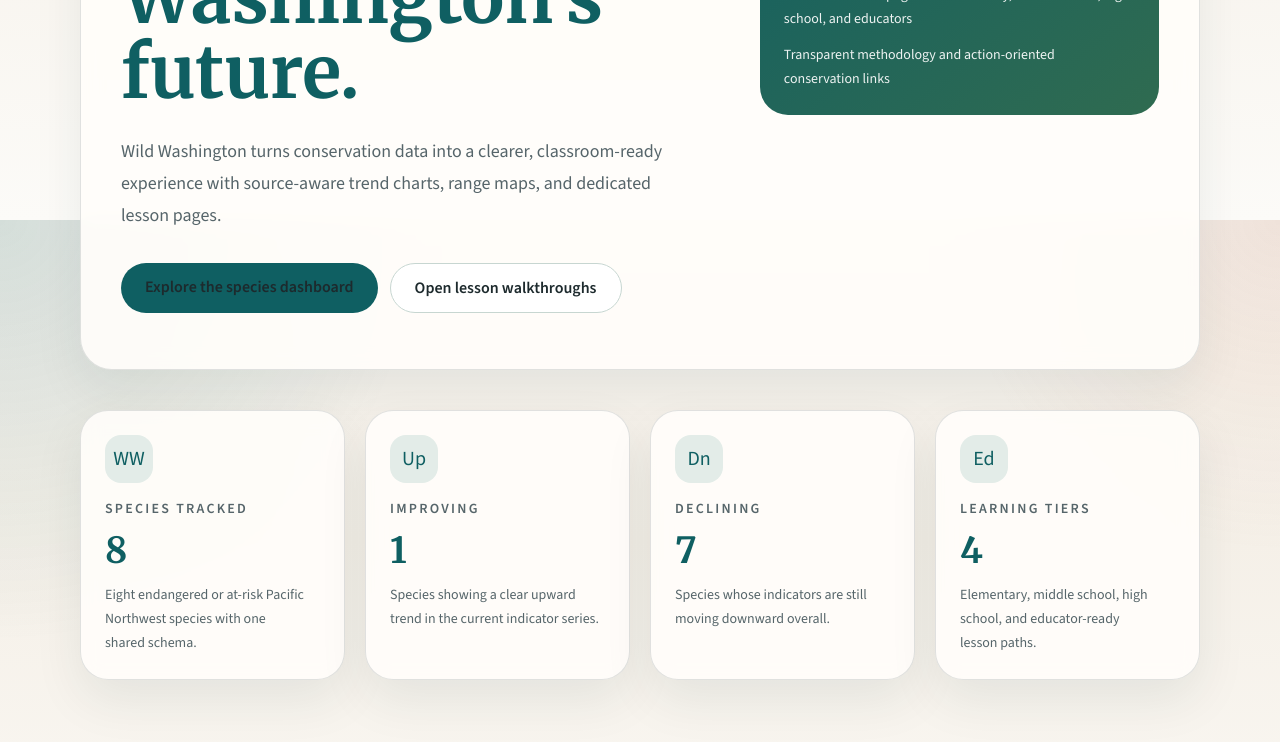
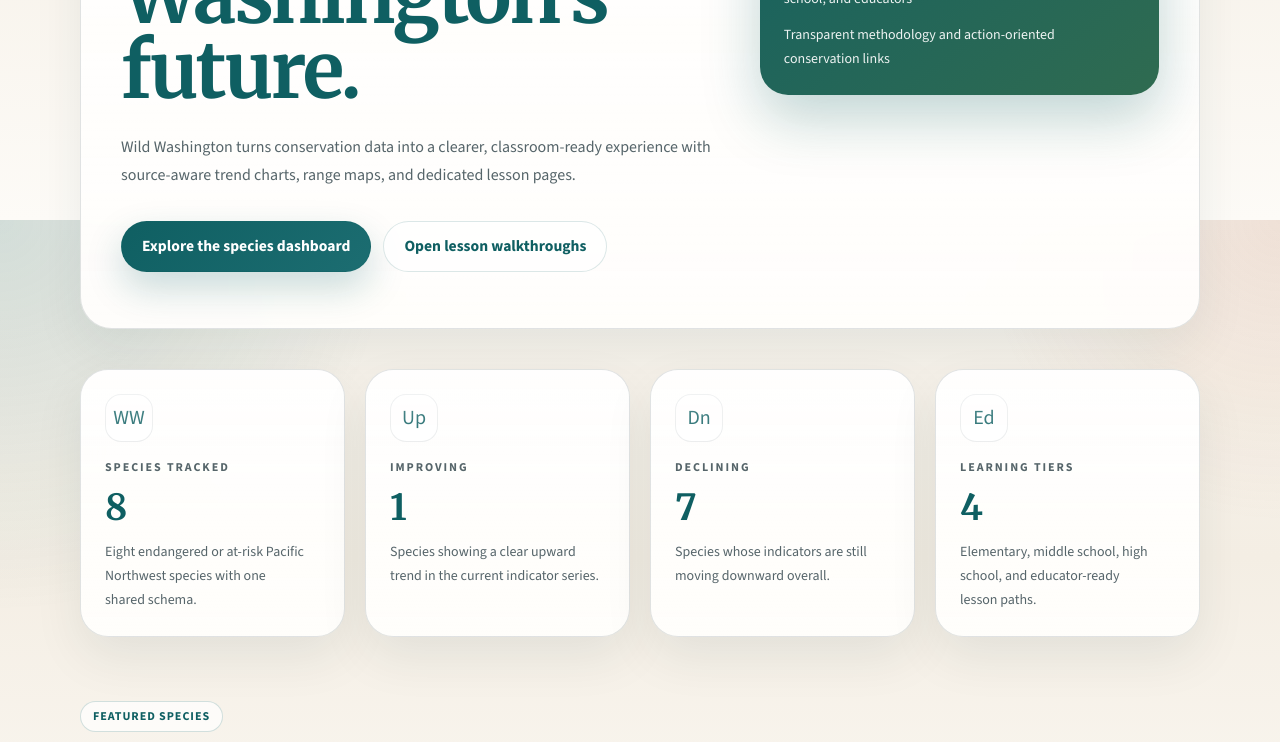
Before and after one commit to sabinMas/Wild-Washington, a Next.js app: page / in a window 1280 px wide. Shown: the part 580-1322 px from the top of the page. Built offline with nearby package versions, Linux system fonts and the light colour scheme.

Commit message:
Strengthen shared design system foundation

```diff
--- a/app/compare/page.tsx
+++ b/app/compare/page.tsx
@@ -13,7 +13,7 @@ export default function ComparePage() {
       <div className="max-w-3xl">
         <p className="section-kicker">Comparison view</p>
         <h1 className="hero-title mt-4 font-bold text-ocean">Overlay species trajectories and look for patterns</h1>
-        <p className="mt-5 text-base leading-7 text-muted sm:text-lg sm:leading-8">
+        <p className="lede mt-5">
           Compare how different species respond to habitat loss, prey shifts,
           wetland restoration, or dryland disturbance using normalized change,
           not misleading raw values from incompatible metrics.
--- a/app/dashboard/page.tsx
+++ b/app/dashboard/page.tsx
@@ -13,7 +13,7 @@ export default function DashboardPage() {
       <div className="max-w-3xl">
         <p className="section-kicker">Species overview</p>
         <h1 className="hero-title mt-4 font-bold text-ocean">Endangered species at a glance</h1>
-        <p className="mt-5 text-base leading-7 text-muted sm:text-lg sm:leading-8">
+        <p className="lede mt-5">
           Search across Washington&apos;s featured species, compare trend status, and open
           any card for a cleaner dashboard that explains what each number actually measures.
         </p>
--- a/app/globals.css
+++ b/app/globals.css
@@ -14,6 +14,14 @@
   --success: #2f7d57;
   --warning: #b78a2c;
   --danger: #a24437;
+  --radius-panel: 1.75rem;
+  --radius-card: 1.35rem;
+  --radius-pill: 9999px;
+  --shadow-soft: 0 20px 50px rgba(15, 49, 51, 0.08);
+  --shadow-lift: 0 26px 60px rgba(15, 49, 51, 0.14);
+  --ring-strong: rgba(15, 95, 98, 0.22);
+  --panel-border: rgba(86, 101, 106, 0.18);
+  --panel-surface: rgba(255, 253, 250, 0.92);
 }
 
 @theme {
@@ -42,17 +50,25 @@ html {
 body {
   min-height: 100vh;
   background:
-    radial-gradient(circle at top left, rgba(15, 95, 98, 0.15), transparent 28%),
-    radial-gradient(circle at top right, rgba(183, 102, 66, 0.12), transparent 22%),
-    linear-gradient(180deg, #f7f4ef 0%, #f5f0e8 40%, #fcfbf8 100%);
+    radial-gradient(circle at top left, rgba(15, 95, 98, 0.16), transparent 26%),
+    radial-gradient(circle at top right, rgba(183, 102, 66, 0.14), transparent 20%),
+    linear-gradient(180deg, #f8f5ef 0%, #f4eee4 42%, #fdfbf7 100%);
   color: var(--ink);
   font-family: var(--font-source-sans-3), ui-sans-serif, system-ui, sans-serif;
   text-wrap: pretty;
+  line-height: 1.5;
 }
 
 a {
   color: inherit;
   text-decoration: none;
+}
+
+button,
+input,
+textarea,
+select {
+  font: inherit;
 }
 
 img {
@@ -62,6 +78,11 @@ img {
 
 ::selection {
   background: rgba(15, 95, 98, 0.18);
+}
+
+:focus-visible {
+  outline: 3px solid var(--ring-strong);
+  outline-offset: 3px;
 }
 
 .shell {
@@ -76,10 +97,36 @@ img {
 }
 
 .panel {
-  border: 1px solid rgba(86, 101, 106, 0.18);
-  background: rgba(255, 253, 250, 0.92);
-  box-shadow: 0 20px 50px rgba(15, 49, 51, 0.08);
+  border: 1px solid var(--panel-border);
+  background:
+    linear-gradient(180deg, rgba(255, 255, 255, 0.75), rgba(255, 255, 255, 0.4)),
+    var(--panel-surface);
+  box-shadow: var(--shadow-soft);
   backdrop-filter: blur(10px);
+  position: relative;
+}
+
+.panel::before {
+  content: "";
+  position: absolute;
+  inset: 0;
+  border-radius: inherit;
+  background: linear-gradient(180deg, rgba(255, 255, 255, 0.4), transparent 35%);
+  pointer-events: none;
+}
+
+.panel-accent {
+  border: 1px solid rgba(15, 95, 98, 0.12);
+  background: rgba(255, 255, 255, 0.82);
+  box-shadow:
+    inset 0 1px 0 rgba(255, 255, 255, 0.65),
+    0 14px 34px rgba(15, 49, 51, 0.08);
+}
+
+.panel-soft {
+  border: 1px solid rgba(86, 101, 106, 0.12);
+  background: rgba(255, 255, 255, 0.72);
+  box-shadow: inset 0 1px 0 rgba(255, 255, 255, 0.4);
 }
 
 .display-type {
@@ -101,18 +148,171 @@ img {
   color: var(--ocean);
 }
 
-.leaflet-container {
-  font: inherit;
-}
-
 .hero-title {
   font-family: var(--font-merriweather), Georgia, serif;
-  font-size: clamp(2.35rem, 6vw, 4.5rem);
-  line-height: 1.05;
+  font-size: clamp(2.5rem, 6vw, 4.85rem);
+  line-height: 0.98;
+  letter-spacing: -0.03em;
+  text-wrap: balance;
 }
 
 .section-title {
   font-family: var(--font-merriweather), Georgia, serif;
-  font-size: clamp(1.8rem, 4vw, 2.6rem);
-  line-height: 1.12;
+  font-size: clamp(1.85rem, 4vw, 2.75rem);
+  line-height: 1.08;
+  letter-spacing: -0.025em;
+  text-wrap: balance;
 }
+
+.eyebrow {
+  font-size: 0.75rem;
+  font-weight: 700;
+  letter-spacing: 0.16em;
+  text-transform: uppercase;
+  color: var(--muted);
+}
+
+.lede {
+  max-width: 42rem;
+  font-size: clamp(1rem, 1.2vw, 1.15rem);
+  line-height: 1.75;
+  color: var(--muted);
+}
+
+.button-primary,
+.button-secondary,
+.button-ghost {
+  display: inline-flex;
+  align-items: center;
+  justify-content: center;
+  gap: 0.55rem;
+  min-height: 2.9rem;
+  border-radius: var(--radius-pill);
+  padding: 0.8rem 1.25rem;
+  font-size: 0.975rem;
+  font-weight: 700;
+  transition:
+    transform 180ms ease,
+    box-shadow 180ms ease,
+    background-color 180ms ease,
+    border-color 180ms ease,
+    color 180ms ease;
+}
+
+.button-primary:hover,
+.button-secondary:hover,
+.button-ghost:hover {
+  transform: translateY(-1px);
+}
+
+.button-primary {
+  border: 1px solid rgba(15, 95, 98, 0.18);
+  background: linear-gradient(135deg, var(--ocean), #1c6d71);
+  color: white;
+  box-shadow: 0 16px 36px rgba(15, 95, 98, 0.22);
+}
+
+.button-primary:hover {
+  background: linear-gradient(135deg, #0d5658, var(--forest));
+}
+
+.button-secondary {
+  border: 1px solid rgba(15, 95, 98, 0.15);
+  background: rgba(255, 255, 255, 0.86);
+  color: var(--ocean);
+  box-shadow: inset 0 1px 0 rgba(255, 255, 255, 0.7);
+}
+
+.button-secondary:hover {
+  background: rgba(227, 236, 232, 0.9);
+}
+
+.button-ghost {
+  border: 1px solid transparent;
+  background: transparent;
+  color: var(--ocean);
+}
+
+.button-ghost:hover {
+  background: rgba(227, 236, 232, 0.6);
+}
+
+.input-field {
+  width: 100%;
+  min-height: 3rem;
+  border-radius: 1.2rem;
+  border: 1px solid rgba(86, 101, 106, 0.18);
+  background: rgba(255, 255, 255, 0.92);
+  padding: 0.9rem 1rem;
+  color: var(--ink);
+  box-shadow: inset 0 1px 0 rgba(255, 255, 255, 0.65);
+  transition:
+    border-color 180ms ease,
+    box-shadow 180ms ease,
+    background-color 180ms ease;
+}
+
+.input-field::placeholder {
+  color: color-mix(in srgb, var(--muted) 88%, white);
+}
+
+.input-field:focus {
+  border-color: rgba(15, 95, 98, 0.45);
+  box-shadow:
+    0 0 0 4px rgba(15, 95, 98, 0.08),
+    inset 0 1px 0 rgba(255, 255, 255, 0.75);
+}
+
+.filter-chip {
+  display: inline-flex;
+  align-items: center;
+  justify-content: center;
+  border-radius: var(--radius-pill);
+  border: 1px solid rgba(86, 101, 106, 0.14);
+  background: rgba(255, 255, 255, 0.88);
+  padding: 0.62rem 1rem;
+  color: var(--muted);
+  font-size: 0.92rem;
+  font-weight: 700;
+  transition:
+    transform 180ms ease,
+    background-color 180ms ease,
+    border-color 180ms ease,
+    color 180ms ease,
+    box-shadow 180ms ease;
+}
+
+.filter-chip:hover {
+  transform: translateY(-1px);
+  background: rgba(227, 236, 232, 0.86);
+  color: var(--ocean);
+}
+
+.filter-chip[data-active="true"] {
+  border-color: transparent;
+  background: var(--ocean);
+  color: white;
+  box-shadow: 0 12px 28px rgba(15, 95, 98, 0.18);
+}
+
+.metric-card {
+  border-radius: 1.3rem;
+  border: 1px solid rgba(86, 101, 106, 0.12);
+  background: rgba(255, 255, 255, 0.82);
+  padding: 1rem;
+  box-shadow: inset 0 1px 0 rgba(255, 255, 255, 0.72);
+}
+
+.link-inline {
+  color: var(--ocean);
+  font-weight: 700;
+  transition: color 180ms ease;
+}
+
+.link-inline:hover {
+  color: var(--forest);
+}
+
+.leaflet-container {
+  font: inherit;
+}
--- a/app/learn/page.tsx
+++ b/app/learn/page.tsx
@@ -19,7 +19,7 @@ export default function LearnPage() {
         <h1 className="hero-title mt-4 font-bold text-ocean">
           Dedicated lesson paths for every species and audience
         </h1>
-        <p className="mt-5 text-base leading-7 text-muted sm:text-lg sm:leading-8">
+        <p className="lede mt-5">
           Each lesson now has its own page with materials, vocabulary, a visual-analysis
           plan, a walkthrough, discussion prompts, and an assessment tied to the species metric.
         </p>
@@ -43,7 +43,7 @@ export default function LearnPage() {
                   Metric used: {record.populationMetric.label}. {record.populationMetric.precisionNote}
                 </p>
               </div>
-              <Link href={`/species/${record.slug}`} className="text-sm font-semibold text-ocean">
+              <Link href={`/species/${record.slug}`} className="link-inline text-sm">
                 Open species dashboard
               </Link>
             </div>
@@ -56,7 +56,7 @@ export default function LearnPage() {
                   <Link
                     key={audience}
                     href={`/learn/${record.slug}/${audience}`}
-                    className="rounded-[1.5rem] bg-white p-5 transition hover:bg-mist"
+                    className="panel-accent rounded-[1.5rem] p-5 transition hover:-translate-y-1"
                   >
                     <p className="text-xs font-semibold uppercase tracking-[0.16em] text-muted">
                       {learningAudienceLabels[audience]}
--- a/app/page.tsx
+++ b/app/page.tsx
@@ -17,27 +17,27 @@ export default function HomePage() {
               <h1 className="hero-title mt-5 max-w-4xl font-bold text-ocean">
                 Follow the stories behind eight species shaping Washington&apos;s future.
               </h1>
-              <p className="mt-5 max-w-2xl text-base leading-7 text-muted sm:mt-6 sm:text-lg sm:leading-8">
+              <p className="lede mt-5 sm:mt-6">
                 Wild Washington turns conservation data into a clearer, classroom-ready
                 experience with source-aware trend charts, range maps, and dedicated lesson pages.
               </p>
               <div className="mt-7 flex flex-col gap-3 sm:mt-8 sm:flex-row">
                 <Link
                   href="/dashboard"
-                  className="rounded-full bg-ocean px-6 py-3 text-center text-sm font-semibold text-white transition hover:bg-forest sm:text-base"
+                  className="button-primary text-center"
                 >
                   Explore the species dashboard
                 </Link>
                 <Link
                   href="/learn"
-                  className="rounded-full border border-border bg-white px-6 py-3 text-center text-sm font-semibold text-ocean transition hover:bg-mist sm:text-base"
+                  className="button-secondary text-center"
                 >
                   Open lesson walkthroughs
                 </Link>
               </div>
             </div>
 
-            <div className="grid gap-4 rounded-[1.5rem] bg-gradient-to-br from-ocean to-forest p-5 text-white sm:rounded-[1.75rem] sm:p-6">
+            <div className="grid gap-4 rounded-[1.5rem] bg-gradient-to-br from-ocean to-forest p-5 text-white shadow-[0_24px_56px_rgba(15,95,98,0.26)] sm:rounded-[1.75rem] sm:p-6">
               <p className="text-sm uppercase tracking-[0.2em] text-white/80">What this dashboard includes</p>
               <ul className="grid gap-3 text-sm leading-6 text-white/92">
                 <li>Observed checkpoints that explain what each recovery indicator tracks</li>
@@ -83,7 +83,7 @@ export default function HomePage() {
             <p className="section-kicker">Featured species</p>
             <h2 className="section-title mt-3 font-bold text-ocean">A quick look at the dashboard experience</h2>
           </div>
-          <Link href="/dashboard" className="text-sm font-semibold text-ocean">
+          <Link href="/dashboard" className="link-inline text-sm">
             See all species
           </Link>
         </div>
@@ -93,7 +93,7 @@ export default function HomePage() {
             <Link
               key={record.slug}
               href={`/species/${record.slug}`}
-              className="panel overflow-hidden rounded-[1.75rem] transition hover:-translate-y-1"
+              className="panel overflow-hidden rounded-[1.75rem] transition hover:-translate-y-1 hover:[box-shadow:var(--shadow-lift)]"
             >
               <div className="relative aspect-[4/3] border-b border-border/60">
                 <Image
--- a/components/species/SpeciesCard.tsx
+++ b/components/species/SpeciesCard.tsx
@@ -8,7 +8,7 @@ export function SpeciesCard({ species }: { species: SpeciesRecord }) {
   return (
     <Link
       href={`/species/${species.slug}`}
-      className="panel group flex h-full flex-col overflow-hidden rounded-[1.75rem] transition duration-200 hover:-translate-y-1 hover:shadow-2xl"
+      className="panel group flex h-full flex-col overflow-hidden rounded-[1.75rem] transition duration-200 hover:-translate-y-1 hover:[box-shadow:var(--shadow-lift)]"
     >
       <div className="relative aspect-[4/3] overflow-hidden border-b border-border/60">
         <Image
@@ -46,9 +46,9 @@ export function SpeciesCard({ species }: { species: SpeciesRecord }) {
 
         <p className="text-sm leading-6 text-muted">{species.heroSummary}</p>
 
-        <div className="mt-6 grid gap-3 rounded-2xl bg-sand/70 p-4">
+        <div className="panel-soft mt-6 grid gap-3 rounded-2xl p-4">
           <div>
-            <p className="text-xs font-semibold uppercase tracking-[0.16em] text-muted">
+            <p className="eyebrow">
               Current indicator
             </p>
             <p className="mt-1 text-2xl font-bold text-ink">
--- a/components/ui/StatCard.tsx
+++ b/components/ui/StatCard.tsx
@@ -13,10 +13,10 @@ export function StatCard({
 }) {
   return (
     <div className="panel rounded-[1.5rem] p-5 sm:rounded-[1.75rem] sm:p-6">
-      <div className="mb-4 flex size-11 items-center justify-center rounded-2xl bg-mist text-lg text-ocean sm:size-12 sm:text-xl">
+      <div className="panel-soft mb-4 flex size-11 items-center justify-center rounded-2xl text-lg text-ocean sm:size-12 sm:text-xl">
         {icon}
       </div>
-      <p className="text-sm font-semibold uppercase tracking-[0.16em] text-muted">{label}</p>
+      <p className="eyebrow">{label}</p>
       <p className="display-type mt-3 text-3xl font-bold text-ocean sm:text-4xl">{value}</p>
       <p className="mt-3 text-sm leading-6 text-muted">{detail}</p>
     </div>
```
Also changed, not shown: components/layout/SiteHeader.tsx (+6 -4 lines), components/species/ComparisonExplorer.tsx (+3 -4 lines), components/species/SpeciesExplorer.tsx (+3 -4 lines).
